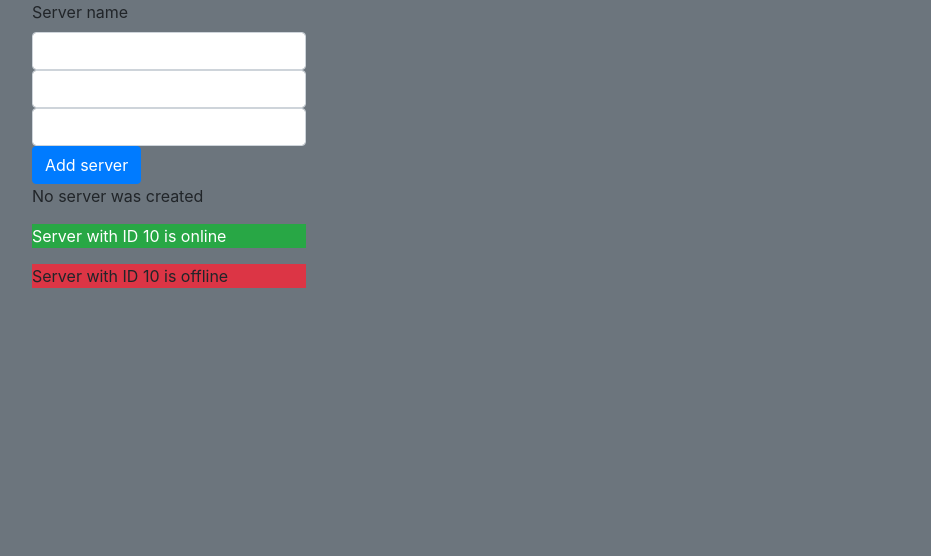
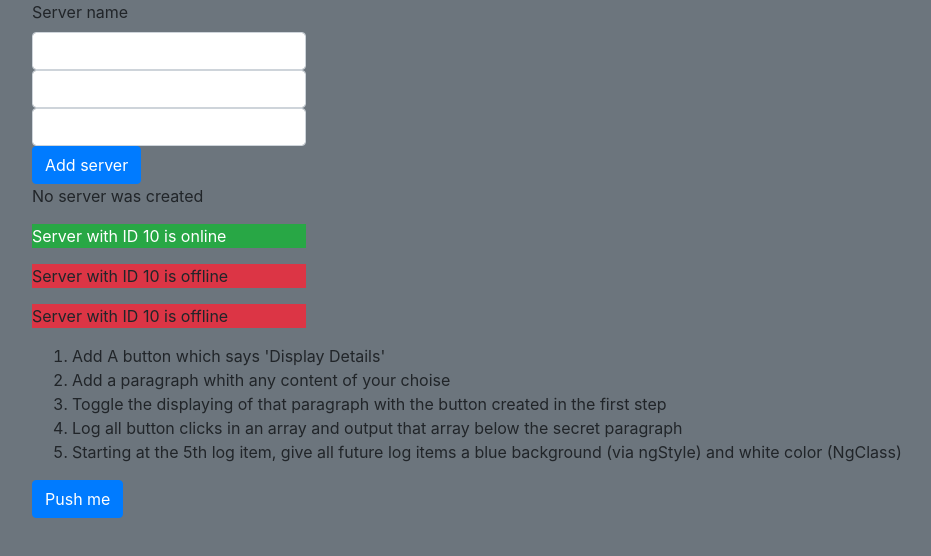
Before and after one commit to verlil/angular5-first-app, an Angular app: page / in a window 1280 px wide. Shown: the top 556 px of the page, without its empty margins (38-969 px from the left). Built offline with nearby package versions, Linux system fonts and the light colour scheme.

Commit message:
*ngFor, first task completed

```diff
--- a/src/app/app.component.html
+++ b/src/app/app.component.html
@@ -5,5 +5,8 @@
             <app-servers></app-servers>
         </div>
       </div>
+     <div class="row">
+       <app-basics-final></app-basics-final>
+      </div>
   </div>
 </div>
--- a/src/app/app.module.ts
+++ b/src/app/app.module.ts
@@ -5,12 +5,14 @@ import { FormsModule } from '@angular/forms';
 import { AppComponent } from './app.component';
 import { ServerComponent } from './server/server.component';
 import { ServersComponent } from './servers/servers.component';
+import { BasicsFinalComponent } from './basics-final/basics-final.component';
 
 @NgModule({
   declarations: [
     AppComponent,
     ServerComponent,
-    ServersComponent
+    ServersComponent,
+    BasicsFinalComponent
   ],
   imports: [
     BrowserModule,
--- /dev/null
+++ b/src/app/basics-final/basics-final.component.css
@@ -0,0 +1,3 @@
+.whiteText{
+  color: white
+}
--- /dev/null
+++ b/src/app/basics-final/basics-final.component.html
@@ -0,0 +1,17 @@
+    <ol>
+      <li>Add A button which says 'Display Details'</li>
+      <li>Add a paragraph whith any content of your choise</li>
+      <li>Toggle the displaying of that paragraph with the button created in the first step</li>
+      <li>Log all button clicks in an array and output that array below the secret paragraph</li>
+      <li>Starting at the 5th log item, give all future log items a blue background (via ngStyle) and white color (NgClass)</li>
+    </ol>
+    <button type="button" class="btn btn-primary" (click)="onToggleDetails()">Push me</button>
+    <p *ngIf="showSecret">Lorem ipsum dolor sit amet, consectetur adipisicing elit, sed do eiusmod tempor incididunt ut labore et dolore magna aliqua. Ut enim ad minim veniam, quis nostrud exercitation ullamco laboris nisi ut aliquip ex ea commodo consequat. Duis aute irure dolor in reprehenderit in voluptate velit esse cillum dolore eu fugiat nulla pariatur. Excepteur sint occaecat cupidatat non proident, sunt in culpa qui officia deserunt mollit anim id est laborum.</p>
+
+  <div
+   *ngFor="let item of log; index as i"
+   [ngStyle]="{'background-color': i > 4 ? 'blue' : 'none'}"
+   [ngClass]="{whiteText: i > 4 ? true : false}"
+    >
+    {{ item }}
+  </div>
--- /dev/null
+++ b/src/app/basics-final/basics-final.component.ts
@@ -0,0 +1,23 @@
+import { Component, OnInit } from '@angular/core';
+
+@Component({
+  selector: 'app-basics-final',
+  templateUrl: './basics-final.component.html',
+  styleUrls: ['./basics-final.component.css']
+})
+export class BasicsFinalComponent implements OnInit {
+  showSecret = false;
+  log = [];
+
+  onToggleDetails() {
+    var a = new Date(Date.now());
+    this.showSecret = !this.showSecret;
+    this.log.push(this.log.length + 1 + ' ' + a.getHours() + ':' + a.getMinutes() + ':' + a.getSeconds());
+  }
+  constructor() {
+  }
+
+  ngOnInit() {
+  }
+
+}
--- a/src/app/servers/servers.component.html
+++ b/src/app/servers/servers.component.html
@@ -5,5 +5,4 @@
 <button type="button" class="btn btn-primary" [disabled]="!allowNewServer" (click)="onCreateServer()">Add server</button>
 <p *ngIf="serverCreated; else noServer">{{ serverCreationStatus }}</p>
 <ng-template #noServer><p>No server was created</p></ng-template>
-<app-server></app-server>
-<app-server></app-server>
+<app-server *ngFor="let server of servers"></app-server>
--- a/src/app/servers/servers.component.ts
+++ b/src/app/servers/servers.component.ts
@@ -10,6 +10,7 @@ export class ServersComponent implements OnInit {
   serverCreationStatus = 'No server was created';
   serverName = '';
   serverCreated = false;
+  servers = ['Testserver', 'Testserver 2', 'Testserver 3']
 
   constructor() {
     setTimeout(() => {
@@ -24,6 +25,7 @@ export class ServersComponent implements OnInit {
   }
 
   onCreateServer(){
+    this.servers.push(this.serverName);
     this.serverCreationStatus = 'Server was created, name = '+ this.serverName;
     this.serverCreated = true;
   }
```
Also changed, not shown: 1 other file (tests, documents, lock files or other folders).
